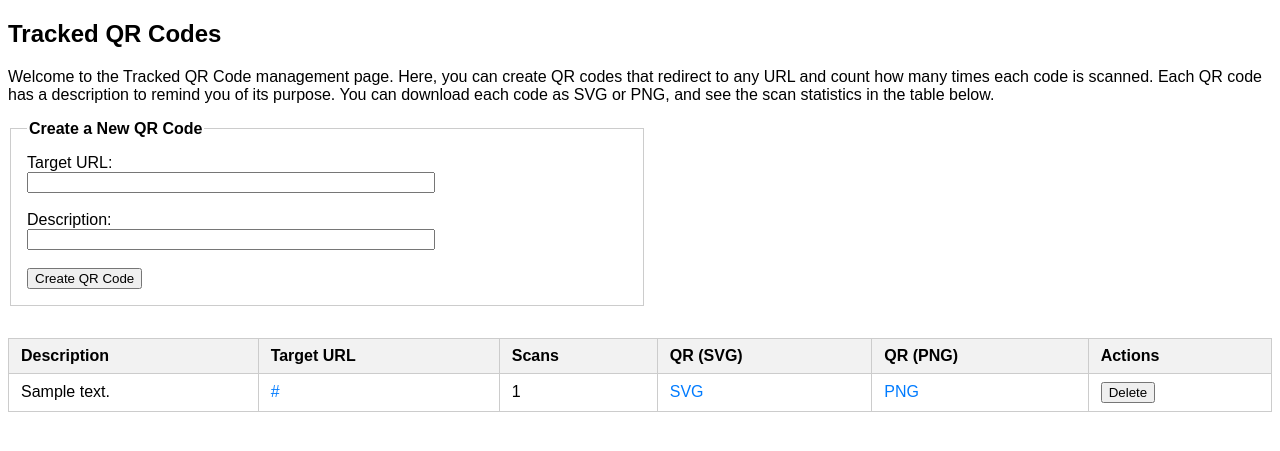
After one commit to TristanGoss/esds-apps, a FastAPI app: template templates/qr_codes.html in a window 1280 px wide. The commit adds this page. Shown: the top 451 px of the page. Run offline with FastAPI, Linux system fonts and the light colour scheme; the template is opened without the code that fills it: most values are stand-ins (such as "Sample title", 1, 10 or a date in 2020); parts of the project's set-up code (start-up, migrations or seed data) failed here and were passed over.

Commit message:
update qr code generator for basic scan counting

```diff
--- a/src/esds_apps/config.py
+++ b/src/esds_apps/config.py
@@ -7,6 +7,7 @@ from fastapi.templating import Jinja2Templates
 LOGGING_LEVEL = logging.DEBUG
 
 CACHE_ROOT = '/tmp/esds_cache'
+BASE_URL = 'https://apps.esds.org.uk'
 
 SECRETS = dotenv_values('.env')
 for var_name in ['DC_API_TOKEN', 'GMAIL_APP_PASSWORD', 'UI_PASSWORD', 'PASS2U_API_KEY', 'DOOR_VOLUNTEERS_TEAM_ID']:
--- a/src/esds_apps/main.py
+++ b/src/esds_apps/main.py
@@ -2,6 +2,7 @@ import asyncio
 import csv
 import io
 import logging
+import uuid
 from contextlib import asynccontextmanager
 from dataclasses import asdict
 from datetime import datetime, timedelta
@@ -35,6 +36,9 @@ from esds_apps.pass2u_interface import (
     create_wallet_pass,
     void_wallet_pass_if_exists,
 )
+from esds_apps.qr_code_db import QRCodeDB
+
+qr_db = QRCodeDB()
 
 logging.basicConfig(
     level=config.LOGGING_LEVEL,
@@ -325,36 +329,71 @@ async def download_selected_cards(  # noqa: PLR0913
     )
 
 
-# QR code generator page
-@app.api_route('/qr-code', methods=['GET', 'POST'], response_class=HTMLResponse)
-async def qr_code_generator(request: Request):
-    if request.method == 'GET':
-        return config.TEMPLATES.TemplateResponse('qr_code.html', {'request': request})
+# Management UI for tracked QR codes (with creation form)
+@app.api_route('/qr-codes', methods=['GET', 'POST'], response_class=HTMLResponse)
+async def qr_codes_table(request: Request):
+    error = None
+    if request.method == 'POST':
+        form = await request.form()
+        # Handle deletion
+        delete_code_id = form.get('delete_code_id')
+        if delete_code_id:
+            qr_db.delete_qr_code(delete_code_id)
+            return RedirectResponse('/qr-codes', status_code=303)
+        # Handle creation
+        target_url = form.get('target_url', '').strip()
+        description = form.get('description', '').strip()
+        if not target_url:
+            error = 'Please enter a target URL.'
+        else:
+            code_id = str(uuid.uuid4())[:8]
+            qr_db.add_qr_code(code_id, target_url, description)
+            return RedirectResponse('/qr-codes', status_code=303)
+    qr_codes = qr_db.list_qr_codes()
+    return config.TEMPLATES.TemplateResponse(
+        'qr_codes.html',
+        {
+            'request': request,
+            'qr_codes': qr_codes,
+            'error': error,
+        },
+    )
 
-    form = await request.form()
-    qr_text = form.get('qr_text', '').strip()
-    fmt = form.get('format', 'svg').lower()
-    if not qr_text:
-        return config.TEMPLATES.TemplateResponse('qr_code.html', {'request': request, 'error': 'Please enter text.'})
 
-    qr = segno.make(qr_text)
+# Endpoint to serve the QR code image (SVG or PNG)
+@app.get('/qr-codes/{code_id}/qr.{fmt}')
+async def serve_tracked_qr_code(code_id: str, fmt: str):
+    qr_info = qr_db.get_qr_code(code_id)
+    if not qr_info:
+        return Response('QR code not found', status_code=404)
+    qr_url = f'{config.BASE_URL}/qr-codes/{code_id}/scan'
+    qr = segno.make(qr_url)
+    buf = io.BytesIO()
     if fmt == 'svg':
-        buf = io.BytesIO()
         qr.save(buf, kind='svg')
         buf.seek(0)
         return Response(
             content=buf.read(),
             media_type='image/svg+xml',
-            headers={'Content-Disposition': 'attachment; filename="qr_code.svg"'},
+            headers={'Content-Disposition': f'attachment; filename="{code_id}.svg"'},
         )
     elif fmt == 'png':
-        buf = io.BytesIO()
         qr.save(buf, kind='png', scale=8)
         buf.seek(0)
         return Response(
             content=buf.read(),
             media_type='image/png',
-            headers={'Content-Disposition': 'attachment; filename="qr_code.png"'},
+            headers={'Content-Disposition': f'attachment; filename="{code_id}.png"'},
         )
     else:
-        return config.TEMPLATES.TemplateResponse('qr_code.html', {'request': request, 'error': 'Invalid format.'})
+        return Response('Invalid format', status_code=400)
+
+
+# Redirection endpoint that counts scans
+@app.get('/qr-codes/{code_id}/scan')
+async def tracked_qr_scan(code_id: str):
+    qr_info = qr_db.get_qr_code(code_id)
+    if not qr_info:
+        return Response('QR code not found', status_code=404)
+    qr_db.increment_scan(code_id)
+    return RedirectResponse(qr_info['target_url'], status_code=302)
--- a/templates/landing.html
+++ b/templates/landing.html
@@ -25,7 +25,7 @@
       <li>Our <a href="/membership-cards">membership cards management</a> app.</li>
       <li>Our <a href="/pos-permissions">Dancecloud POS permissions</a> app.</li>
       <li>Our <a href="/membership-cards/scanner">rapid card scanner</a> app.</li>
-      <li>Our <a href="/qr-code">QR code generator</a> app.</li>
+      <li>Our <a href="/qr-codes">tracked QR code management</a> app.</li>
     </ul>
   </p>
 
--- /dev/null
+++ b/templates/qr_codes.html
@@ -0,0 +1,54 @@
+<!DOCTYPE html>
+<html>
+<head>
+    <title>Tracked QR Codes</title>
+    <link rel="icon" href="/public/favicon.ico">
+    <link rel="stylesheet" href="/public/css/table_page.css">
+</head>
+<body>
+        <h2>Tracked QR Codes</h2>
+        <p>
+            Welcome to the Tracked QR Code management page. Here, you can create QR codes that redirect to any URL and count how many times each code is scanned. Each QR code has a description to remind you of its purpose. You can download each code as SVG or PNG, and see the scan statistics in the table below.
+        </p>
+        <form method="post" style="margin-bottom: 2em;">
+                <fieldset style="border: 1px solid #ccc; padding: 1em; max-width: 600px;">
+                        <legend><b>Create a New QR Code</b></legend>
+                        <label for="target_url">Target URL:</label><br>
+                        <input type="url" id="target_url" name="target_url" required style="width: 400px;"><br><br>
+                        <label for="description">Description:</label><br>
+                        <input type="text" id="description" name="description" maxlength="1024" style="width: 400px;"><br><br>
+                        <button type="submit">Create QR Code</button>
+                        {% if error %}<p style="color: red;">{{ error }}</p>{% endif %}
+                </fieldset>
+        </form>
+        <table>
+        <thead>
+            <tr>
+                <th>Description</th>
+                <th>Target URL</th>
+                <th>Scans</th>
+                <th>QR (SVG)</th>
+                <th>QR (PNG)</th>
+                <th>Actions</th>
+            </tr>
+        </thead>
+        <tbody>
+        {% for qr in qr_codes %}
+            <tr>
+                <td>{{ qr.description }}</td>
+                <td><a href="{{ qr.target_url }}" target="_blank">{{ qr.target_url }}</a></td>
+                <td>{{ qr.scan_count }}</td>
+                <td><a href="/qr-codes/{{ qr.code_id }}/qr.svg" target="_blank">SVG</a></td>
+                <td><a href="/qr-codes/{{ qr.code_id }}/qr.png" target="_blank">PNG</a></td>
+                <td>
+                    <form method="post" style="display:inline;">
+                        <input type="hidden" name="delete_code_id" value="{{ qr.code_id }}">
+                        <button type="submit" onclick="return confirm('Delete this QR code?');">Delete</button>
+                    </form>
+                </td>
+            </tr>
+        {% endfor %}
+        </tbody>
+    </table>
+</body>
+</html>
--- /dev/null
+++ b/working/qr_codes_schema.sql
@@ -0,0 +1,8 @@
+CREATE TABLE IF NOT EXISTS qr_codes (
+    id INTEGER PRIMARY KEY AUTOINCREMENT,
+    code_id TEXT UNIQUE NOT NULL,
+    target_url TEXT NOT NULL,
+    description TEXT CHECK(length(description) <= 1024),
+    scan_count INTEGER DEFAULT 0,
+    created_at TIMESTAMP DEFAULT CURRENT_TIMESTAMP
+);
```
Also changed, not shown: src/esds_apps/qr_code_db.py (added, +57 -0 lines), templates/qr_code.html (deleted, +0 -18 lines), tests/esds_apps/test_main.py (+141 -0 lines), tests/esds_apps/test_qr_code_db.py (added, +70 -0 lines).
